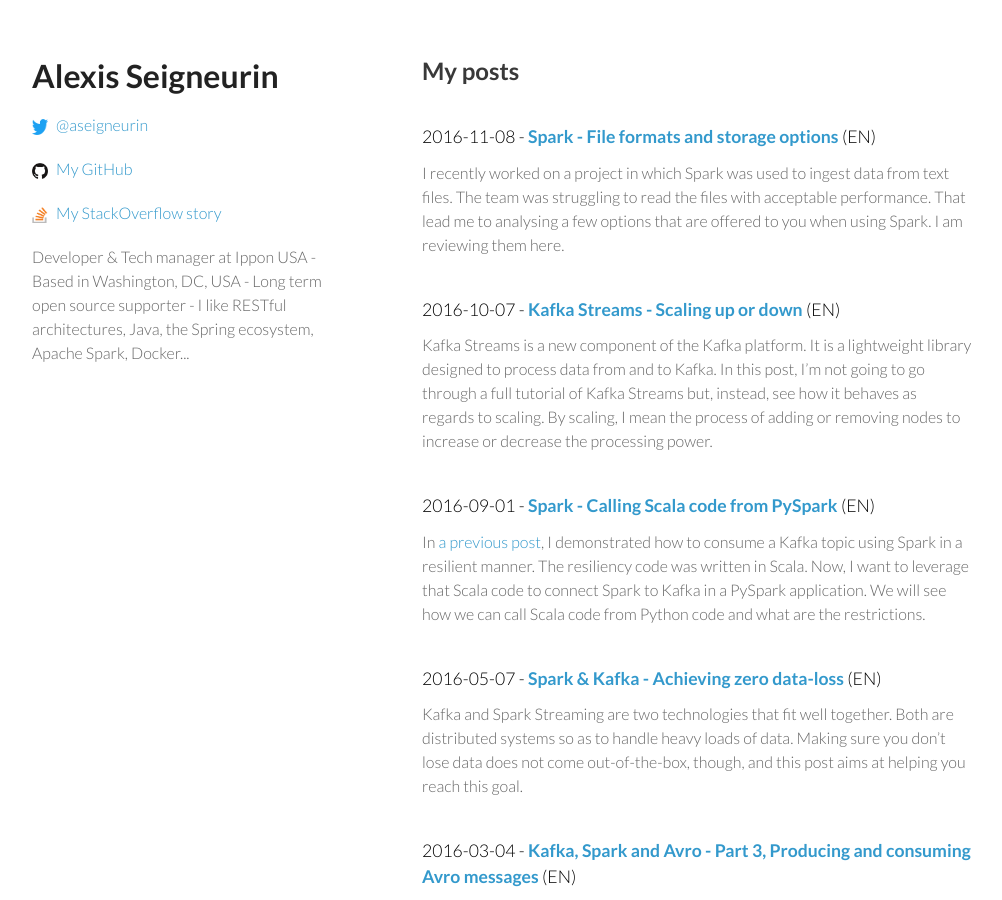
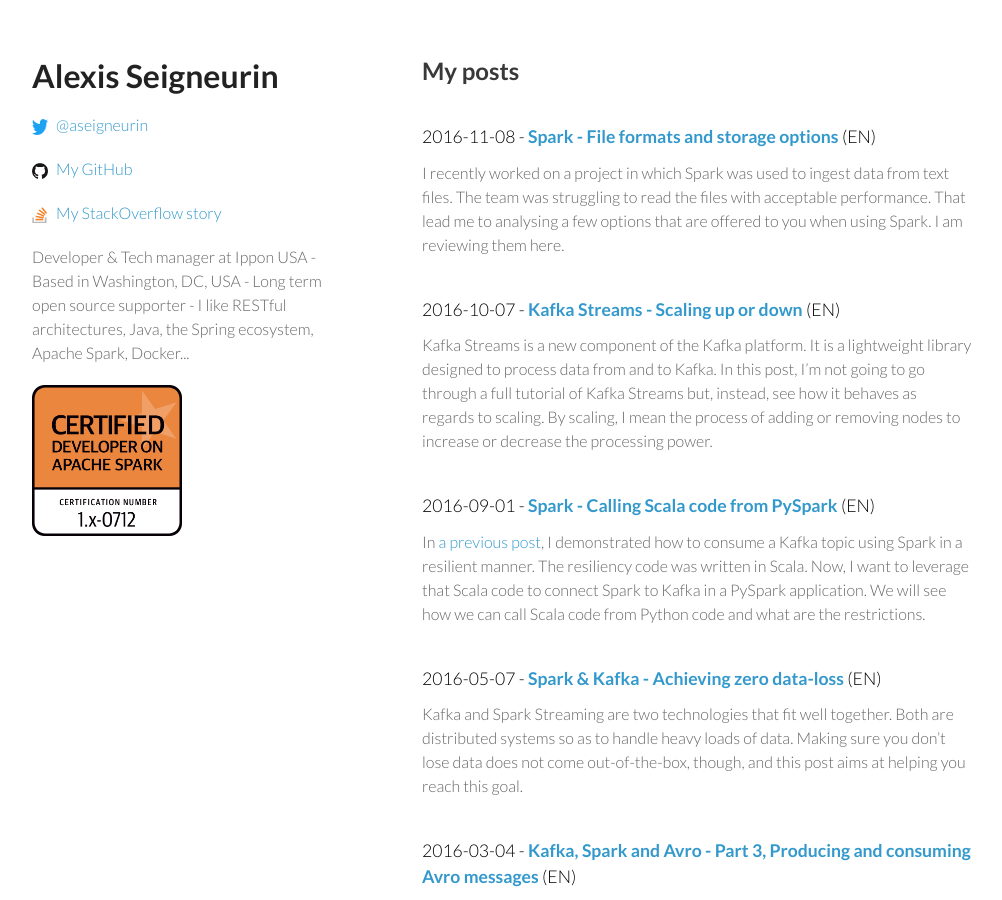
Before and after one commit to aseigneurin/aseigneurin.github.io, a Jekyll site: the page built from index.html, in a window 1280 px wide and 900 px high. Shown: the whole window, without its empty margins (138-1140 px from the left). Built offline with Jekyll 4.4.1, drawn with Linux system fonts in a browser that asks for light colours; nearby versions of some CDN libraries.

Commit message:
adding the spark certification

```diff
--- a/_layouts/home.html
+++ b/_layouts/home.html
@@ -41,6 +41,9 @@
           </a>
         </p>
         <p class="view">{{ site.description }}</p>
+        <p class="view">
+          <img src="/images/0712_Seigneurin.png" width="150">
+        </p>
       </header>
 
       <section>
```
Also changed, not shown: images/0712_Seigneurin.png (added).
